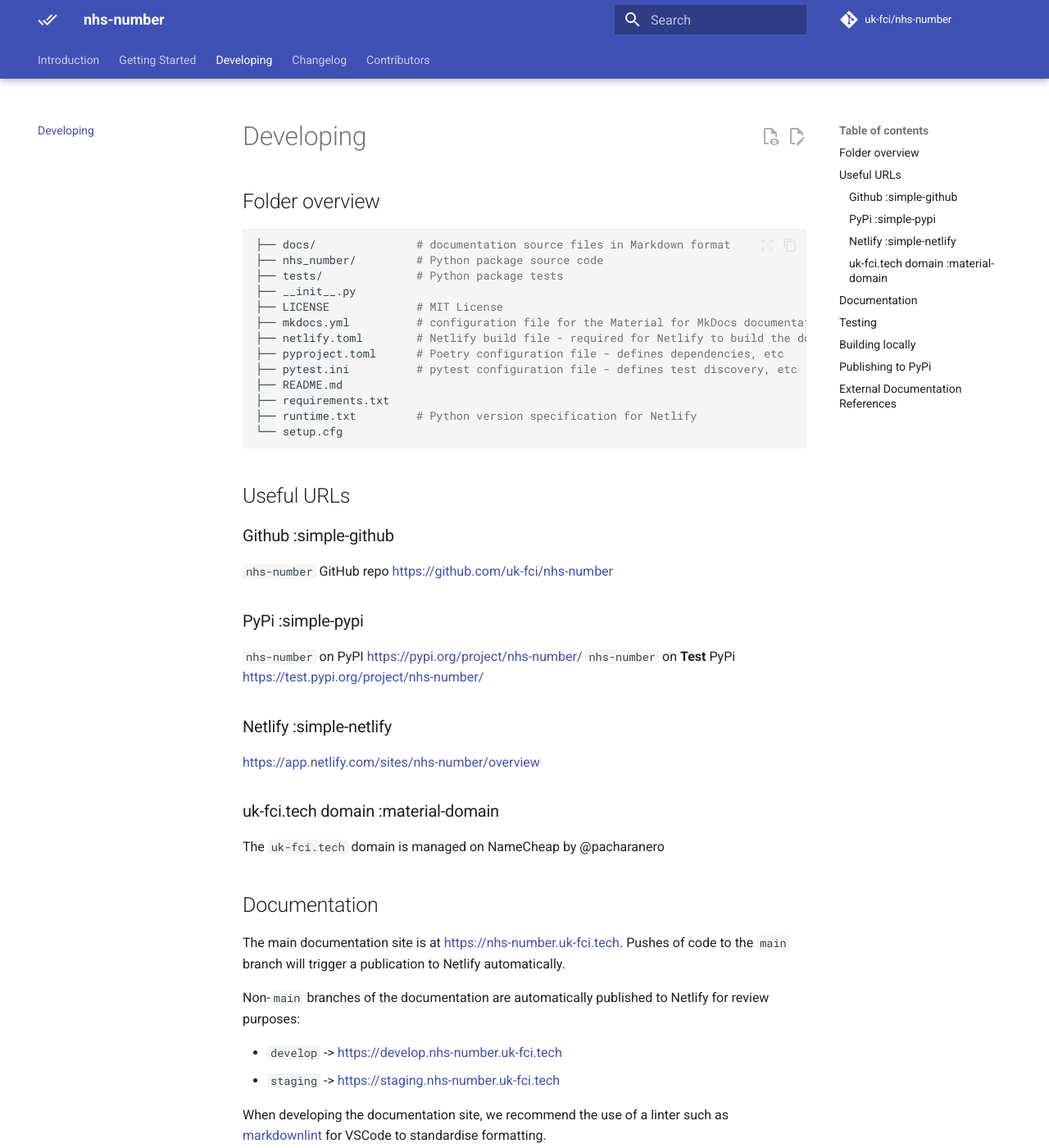
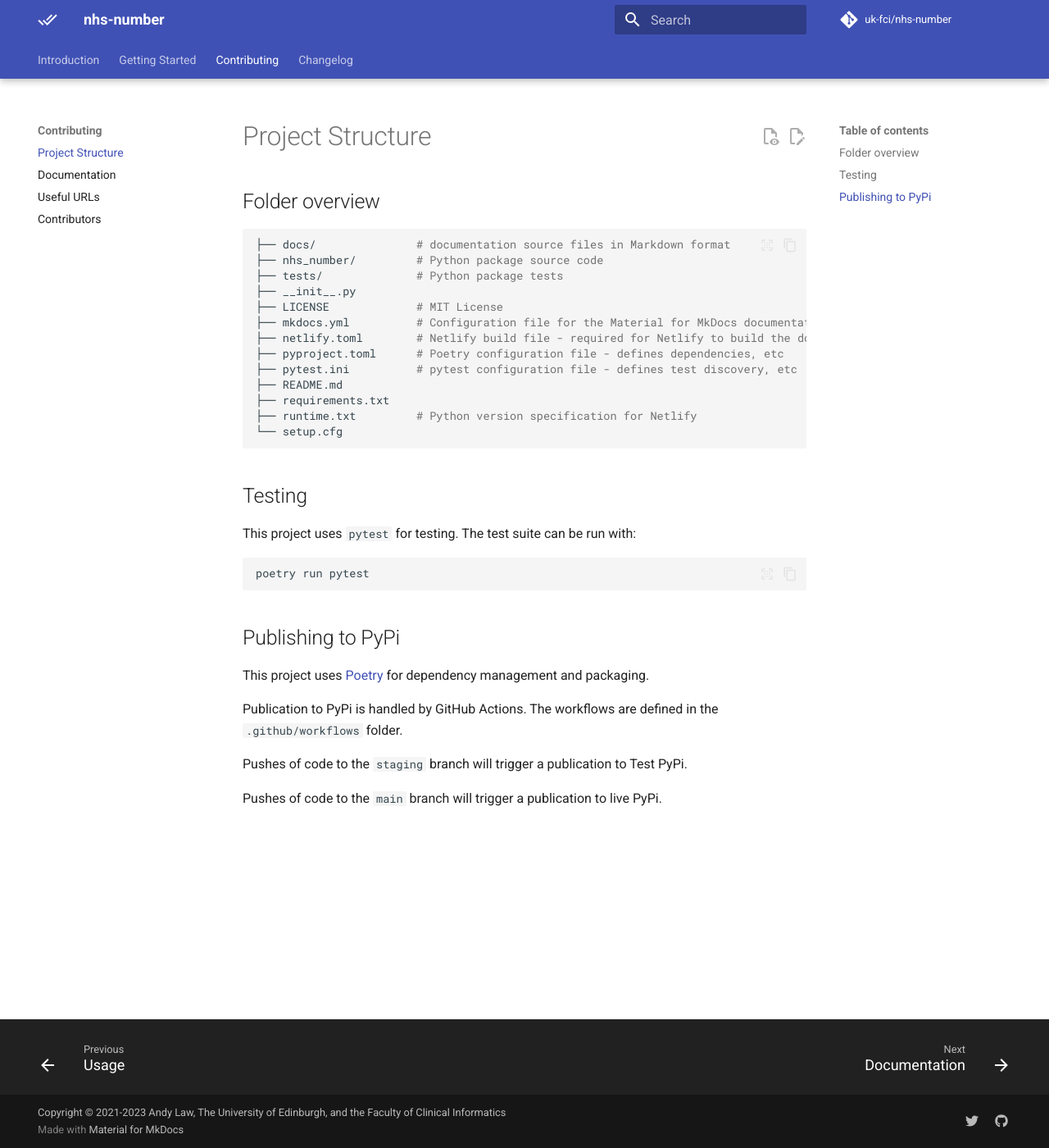
Before and after one commit to uk-fci/nhs-number, an MkDocs documentation site: the page built from docs/developing.md, in a window 1280 px wide and 1400 px high. Shown: the whole window at 82% size. Built offline with MkDocs 1.6.1 and Material for MkDocs 9.7.7, drawn with Linux system fonts in a browser that asks for light colours; comment, search, counter and statistics services are not loaded; some of the changed text lies outside the part shown.

Commit message:
developer section
Signed-off-by: anchit-chandran <anchit97123@gmail.com>

````diff
--- a/docs/developing.md
+++ b/docs/developing.md
@@ -1,5 +1,4 @@
 ---
-title: Developing
 authors: Dr Marcus Baw
 ---
 
@@ -11,7 +10,7 @@
 ├── tests/              # Python package tests
 ├── __init__.py
 ├── LICENSE             # MIT License
-├── mkdocs.yml          # configuration file for the Material for MkDocs documentation site
+├── mkdocs.yml          # Configuration file for the Material for MkDocs documentation site
 ├── netlify.toml        # Netlify build file - required for Netlify to build the documentation site
 ├── pyproject.toml      # Poetry configuration file - defines dependencies, etc
 ├── pytest.ini          # pytest configuration file - defines test discovery, etc
@@ -21,36 +20,6 @@
 └── setup.cfg
 ```
 
-## Useful URLs
-
-### Github :simple-github
-
-`nhs-number` GitHub repo <https://github.com/uk-fci/nhs-number>
-
-### PyPi :simple-pypi
-
-`nhs-number` on PyPI <https://pypi.org/project/nhs-number/>
-`nhs-number` on **Test** PyPi <https://test.pypi.org/project/nhs-number/>
-
-### Netlify :simple-netlify
-
-<https://app.netlify.com/sites/nhs-number/overview>
-
-### uk-fci.tech domain :material-domain
-
-The `uk-fci.tech` domain is managed on NameCheap by @pacharanero
-
-## Documentation
-
-The main documentation site is at <https://nhs-number.uk-fci.tech>. Pushes of code to the `main` branch will trigger a publication to Netlify automatically.
-
-Non-`main` branches of the documentation are automatically published to Netlify for review purposes:
-
-* `develop` -> <https://develop.nhs-number.uk-fci.tech>
-* `staging` -> <https://staging.nhs-number.uk-fci.tech>
-
-When developing the documentation site, we recommend the use of a linter such as [markdownlint](https://marketplace.visualstudio.com/items?itemName=DavidAnson.vscode-markdownlint) for VSCode to standardise formatting.
-
 ## Testing
 
 This project uses `pytest` for testing. The test suite can be run with:
@@ -59,18 +28,14 @@
 poetry run pytest
 ```
 
-## Building locally
+<!-- ## Building locally @pacharanero is something meant to go here? -->
 
 ## Publishing to PyPi
+
+This project uses [Poetry](https://python-poetry.org/docs/) for dependency management and packaging.
 
 Publication to PyPi is handled by GitHub Actions. The workflows are defined in the `.github/workflows` folder.
 
 Pushes of code to the `staging` branch will trigger a publication to Test PyPi.
 
 Pushes of code to the `main` branch will trigger a publication to live PyPi.
-
-## External Documentation References
-
-* Poetry <https://python-poetry.org/docs/>
-* Material for MkDocs <https://squidfunk.github.io/mkdocs-material/getting-started/>
-* Netlify available build environments <https://docs.netlify.com/configure-builds/available-software-at-build-time/>
--- /dev/null
+++ b/docs/useful_urls.md
@@ -0,0 +1,20 @@
+---
+authors: Dr Marcus Baw, Dr Anchit Chandran
+---
+
+## :simple-github: Github
+
+- `nhs-number` GitHub repo <https://github.com/uk-fci/nhs-number>
+
+## :simple-pypi: PyPi
+
+- `nhs-number` on PyPI <https://pypi.org/project/nhs-number/>
+- `nhs-number` on **Test** PyPi <https://test.pypi.org/project/nhs-number/>
+
+## :simple-netlify: Netlify
+
+- <https://app.netlify.com/sites/nhs-number/overview>
+
+## :material-domain: uk-fci.tech domain
+
+- The `uk-fci.tech` domain is managed on NameCheap by @pacharanero
--- a/mkdocs.yml
+++ b/mkdocs.yml
@@ -14,9 +14,12 @@
   - Getting Started:
     - Installation: "installation.md"
     - Usage: "usage.md"
-  - Developing: "developing.md"
+  - Contributing:
+    - Project Structure: "developing.md"
+    - Documentation: 'documentation.md'
+    - Useful URLs: "useful_urls.md"
+    - Contributors: "contributors.md"
   - Changelog: "changelog.md"
-  - Contributors: "contributors.md"
 
 # footer links and variables
 extra:
````
Also changed, not shown: docs/documentation.md (added, +18 -0 lines).
